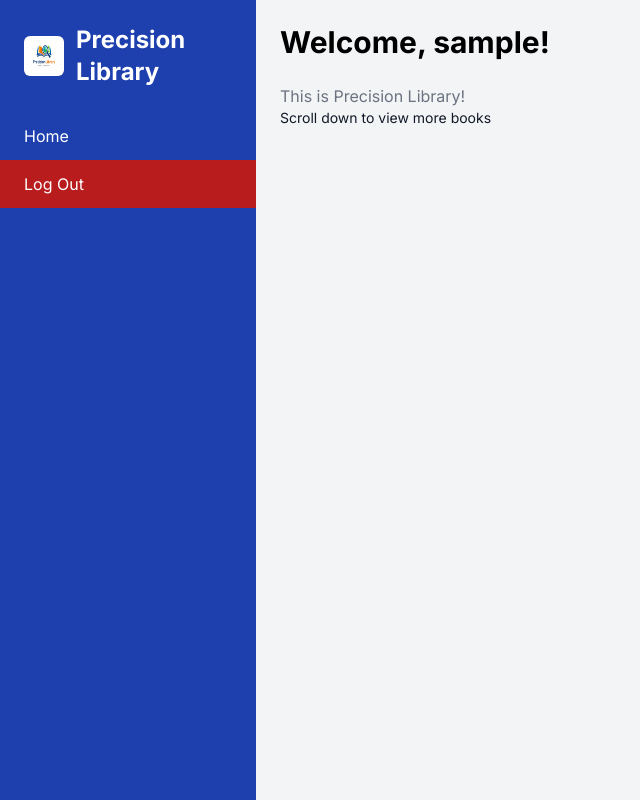
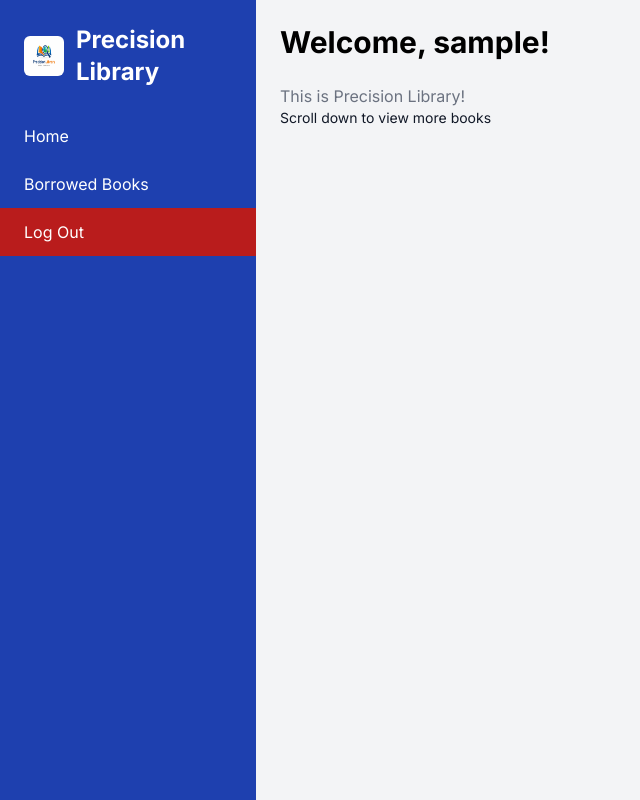
Before and after one commit to SibusiZW/precision_library, a Django app: page / in a window 1280 px wide. Shown: the whole page, without its empty margins (0-640 px from the left). Run offline with Django 5.2, Linux system fonts and the light colour scheme; the visitor is signed in with stand-in values (Sample User, id 1); data that the repository does not hold is empty; some libraries are stand-ins or nearby versions.

Commit message:
fixed hoem page

```diff
--- a/core/templates/base.html
+++ b/core/templates/base.html
@@ -12,7 +12,7 @@
 <link rel="preconnect" href="https://fonts.gstatic.com" crossorigin>
 <link href="https://fonts.googleapis.com/css2?family=Inter:ital,opsz,wght@0,14..32,100..900;1,14..32,100..900&display=swap" rel="stylesheet">
 </head>
-<body class="flex h-screen bg-gray-100">
+<body class="flex min-h-screen bg-gray-100">
 
     <!-- Sidebar -->
     <aside class="w-64 bg-blue-800 text-white flex flex-col">
@@ -25,6 +25,7 @@
         <nav class="flex-1">
             <ul>
                 <li class="px-6 py-3 hover:bg-blue-700 cursor-pointer"><a href="{% url 'home' %}">Home</a></li>
+                <li class="px-6 py-3 hover:bg-blue-700 cursor-pointer"><a href="{% url 'borrowed' %}">Borrowed Books</a></li>
                 <li class="px-6 py-3 bg-red-700 cursor-pointer"><a href="{% url 'logout' %}">Log Out</a></li>
             </ul>
         </nav>
--- /dev/null
+++ b/core/templates/borrowed.html
@@ -0,0 +1,5 @@
+{% extends 'base.html' %}
+
+{% block content %}
+    <div></div>
+{% endblock %}
--- a/core/templates/home.html
+++ b/core/templates/home.html
@@ -5,8 +5,9 @@
     <span class="text-gray-500 mb-4">This is Precision Library!</span>
     <p class="text-gray-900 text-sm mb-6">Scroll down to view more books</p>
 
+    <div class="flex flex-col items-center">
     {% for book in books %}
-        <div class="p-4 flex flex-col text-center items-center justify-center border border-blue-500 rounded-md shadow-xl mb-4">
+        <div class="p-4 flex w-full max-w-[350px] flex-col text-center items-center justify-center border border-blue-500 rounded-md shadow-xl mb-4">
             <p class="text-3xl mb-2 font-bold">{{ book.name }}</p>
             <p class="text-gray-500 mb-4">By {{ book.author }}</p>
             <p class="text-gray-500 mb-4">Borrowed by {{ book.name_of_borrower }}</p>
@@ -28,4 +29,5 @@
             </p>
         </div>
     {% endfor %}
+    </div>
 {% endblock %}
--- a/core/urls.py
+++ b/core/urls.py
@@ -3,5 +3,6 @@ from . import views
 
 urlpatterns = [
     path('', views.home, name='home'),
+    path('borrowed/', views.borrowed_books, name='borrowed'),
     path('logout/', views.signout, name='logout')
 ]
--- a/core/views.py
+++ b/core/views.py
@@ -9,6 +9,9 @@ def home(request):
     books = Book.objects.all()
     return render(request, 'home.html', { 'user': request.user, 'books': books })
 
+def borrowed_books(request):
+    return render(request, 'borrowed.html')
+
 @login_required(login_url='/auth/login/')
 def signout(request):
     logout(request)
```
